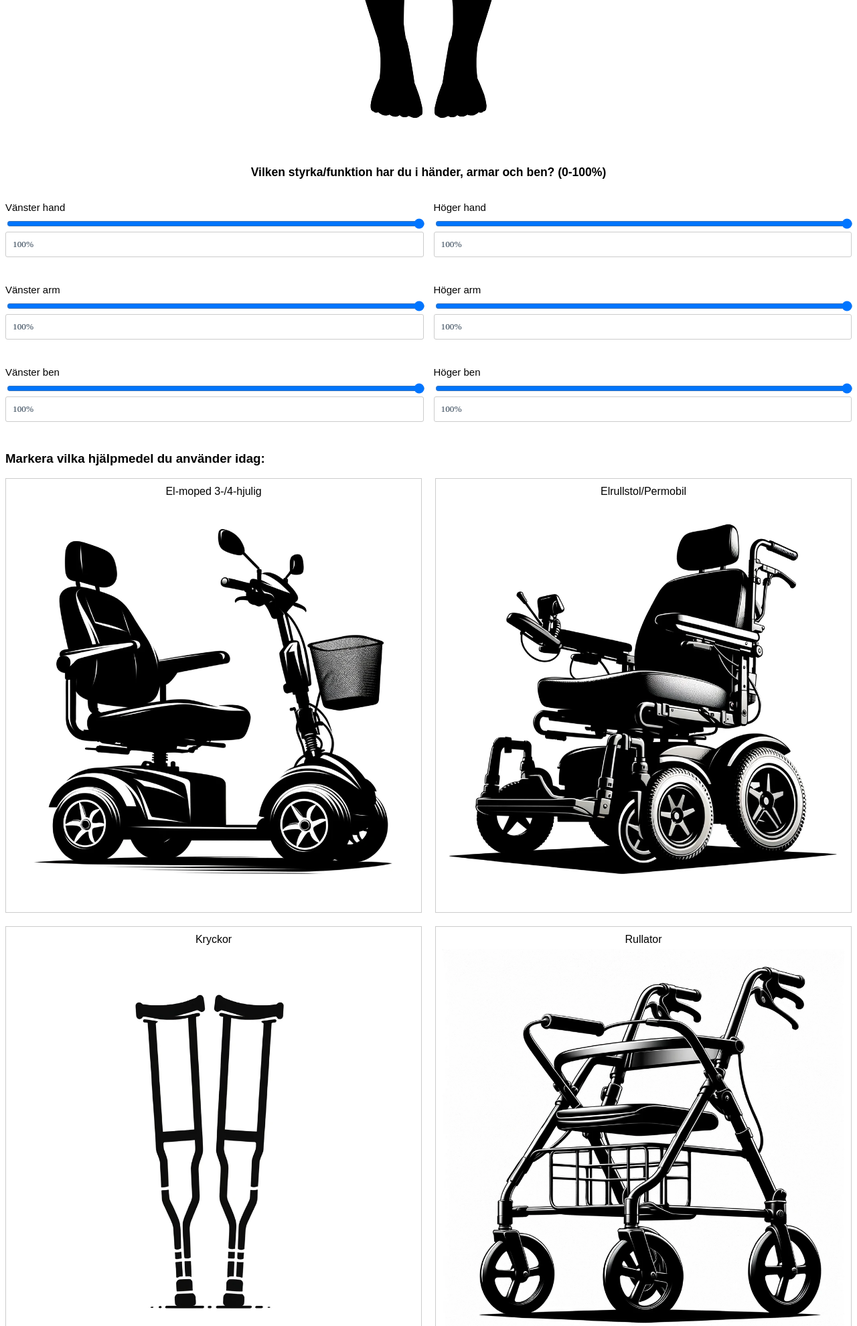
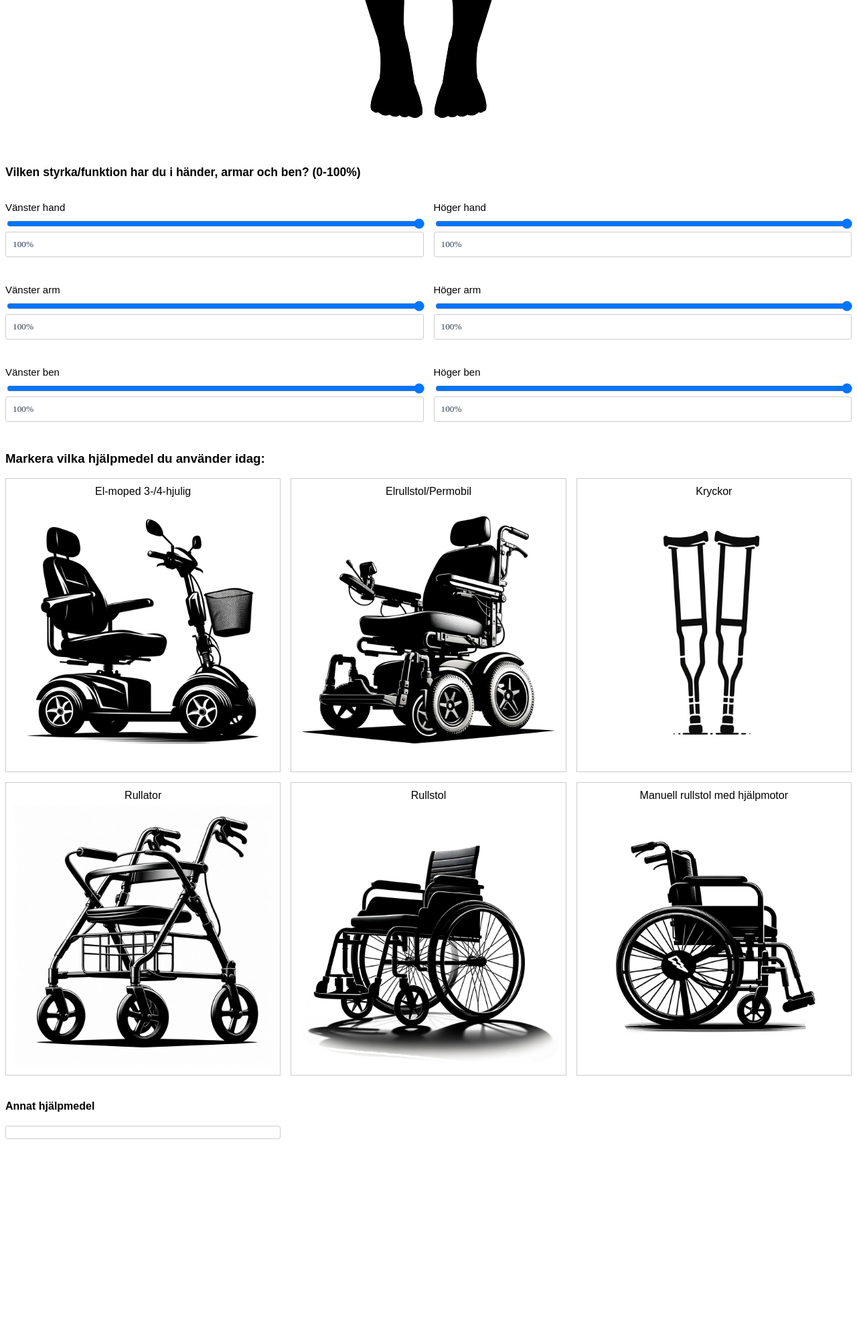
Before and after one commit to AlbinFerati/GIK2PG, a PHP site: the page made by Formulär.html in a window 1280 px wide. Shown: the part 1559-3539 px from the top of the page at 67% size. Run offline with PHP 8.4, Linux system fonts and the light colour scheme.

Commit message:
Del 2 grid

```diff
--- a/CSS/Screens.css
+++ b/CSS/Screens.css
@@ -46,7 +46,7 @@
     }
 
     .section_sliders h3:nth-child(1) {
-      text-align: center;
+      text-align: left;
       grid-area: header;
       align-self: flex-end;
     }
@@ -68,7 +68,46 @@
     .section_sliders li:nth-child(7) {
       grid-area: vhand;
     }
+    /* -------------------DEL 2---------------------  */
+    .hjälpmedel .grid-container {
+      display: grid;
+      gap: 1.5rem;
+      grid-template-rows: 1fr 1fr 1fr;
+      grid-template-columns: 1fr 1fr 1fr;
+      grid-template-areas:
+      "elmoped permobil kryckor"
+      "rullator rullstol hjälpmotor"
+      "annat . . ";
+    }
+
+    .hjälpmedel .grid-container div:nth-child(1) {
+      grid-area: elmoped;
+    }
+    .hjälpmedel .grid-container div:nth-child(2) {
+      grid-area: permobil;
+    }
+    .hjälpmedel .grid-container div:nth-child(3) {
+      grid-area: kryckor;
+    }
+    .hjälpmedel .grid-container div:nth-child(4) {
+      grid-area: rullator;
+    }
+    .hjälpmedel .grid-container div:nth-child(5) {
+      grid-area: rullstol;
+    }
+   .hjälpmedel .grid-container div:nth-child(6) {
+      grid-area: hjälpmotor;
+    }
+    .hjälpmedel .grid-container div:nth-child(7) {
+      grid-area: annat;
+    }
+
+    /* -------------------DEL 3---------------------  */
+
+
+
 }
+
 
 
   @media only screen and (min-width: 1024px) {
```
